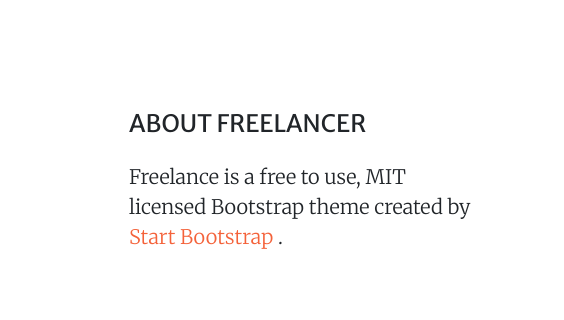
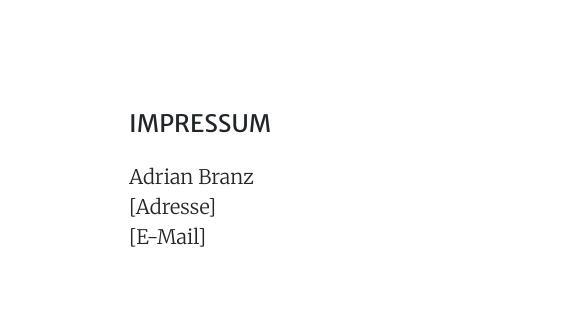
Before and after one commit to walterderhalter/vanHaezeler, a plain HTML site: page Index/index.html in a window 1280 px wide. Shown: the part 3970-4290 px from the top of the page, 716-1280 px from the left. Drawn offline with nearby package versions, Linux system fonts and the light colour scheme.

Commit message:
Kein Bock uf Commits

```diff
--- a/Index/index.html
+++ b/Index/index.html
@@ -275,11 +275,11 @@
                 </div>
                 <!-- Footer About Text-->
                 <div class="col-lg-4">
-                    <h4 class="text-uppercase mb-4">About Freelancer</h4>
+                    <h4 class="text-uppercase mb-4">Impressum</h4>
                     <p class="lead mb-0">
-                        Freelance is a free to use, MIT licensed Bootstrap theme created by
-                        <a href="http://startbootstrap.com">Start Bootstrap</a>
-                        .
+                        Adrian Branz <br>
+                        [Adresse]<br>
+                        [E-Mail]
                     </p>
                 </div>
             </div>
```
